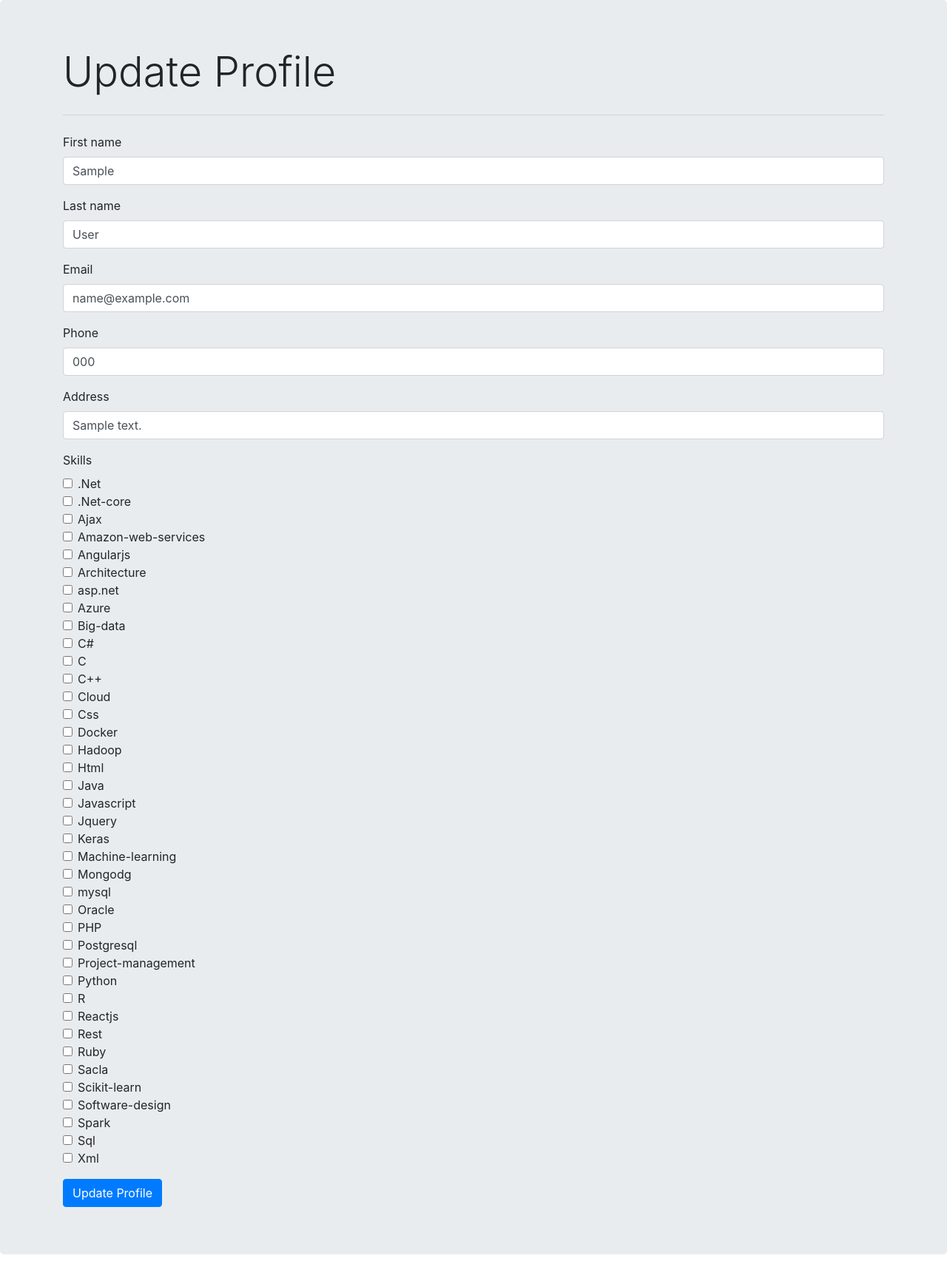
After one commit to yuktibhatt/JobRecommendation, a Django app: page /accounts/userUpdate in a window 1280 px wide. The commit adds this page. Shown: the whole page at 74% size. Run offline with Django 3.2, Linux system fonts and the light colour scheme; a user stored in the database is signed in; tables that the repository leaves empty hold one stand-in row (values such as "Sample post"); parts of the project's set-up code (start-up, migrations or seed data) failed here and were passed over; some libraries are stand-ins or nearby versions.

Commit message:
update profile

```diff
--- a/accounts/forms.py
+++ b/accounts/forms.py
@@ -110,3 +110,30 @@ class JobcreatorForm(UserCreationForm):
         jobcreator.contact=self.cleaned_data.get('contact')
         jobcreator.save()
         return user
+
+class JobseekerChangeForm(forms.ModelForm):
+    first_name = forms.CharField(required=False)
+    last_name = forms.CharField(required=False)
+    email = forms.CharField(required=False)
+    #image = forms.ImageField(required=False)
+    address = forms.CharField(required=False)
+    phone = forms.CharField(required=False)
+    skills = forms.MultipleChoiceField(
+        required=False,
+        widget=forms.CheckboxSelectMultiple,
+        #widget=Select2MultipleWidget,
+        choices=skills_choices,
+    )
+
+    def save(self, user, *args, **kwargs):
+        #jobseeker= Jobseeker.objects.create(user=user)
+        user.jobseeker.phone=self.cleaned_data.get('phone')
+        user.jobseeker.address=self.cleaned_data.get('address')
+        #user.jobseeker.image=self.cleaned_data.get('image')
+        user.jobseeker.skills = self.cleaned_data.get('skills')
+        user.jobseeker.save()
+        super().save(*args, **kwargs)
+
+    class Meta:
+        model = Jobseeker
+        fields = ['first_name','last_name', 'email', 'phone', 'address', 'skills']
--- a/accounts/models.py
+++ b/accounts/models.py
@@ -1,6 +1,6 @@
 from django.db import models
 from django.contrib.auth.models import AbstractUser
-
+import uuid
 
 
 class User(AbstractUser):
@@ -13,6 +13,7 @@ class Jobseeker(models.Model):
     phone = models.CharField(max_length=50)
     address = models.CharField(max_length=100)
     image = models.ImageField(upload_to='images/', blank= True, null = True)
+    #uuid = models.UUIDField(unique=True, default=uuid.uuid4, editable=False)
     #skills = models.ManyToManyField(Skills)
     skills_choices = [
     ('.net', '.Net'),
--- a/accounts/urls.py
+++ b/accounts/urls.py
@@ -1,15 +1,19 @@
 from django.contrib import admin
 from django.urls import path
+from django.urls.conf import re_path
 from . import views
 
 urlpatterns = [
     path("register/",views.register, name="register"),
+    #re_path("accounts/update/(?P<slug>[\-\w]+)/$", views.userUpdate.as_view(), name="views.userUpdate"),
+    path("userUpdate",views.userUpdate.as_view(), name="userUpdate"),
     path("registerUser",views.registerUser.as_view(), name="registerUser"),
     path("registerEmp",views.registerEmp.as_view(), name="registerEmp"),
     path("login",views.login_view, name="login"),
     path("logout",views.logout_view, name="logout"),
     path("userProfile",views.userProfile, name="userProfile"),
     path("empProfile",views.empProfile, name="empProfile"),
-    # path("<int:id>",views.updateProfile,name="updateProfile"),
+    #path("userProfile/<int:pk>",views.updateProfile,name="updateProfile"),
+
 
    ]
--- a/accounts/views.py
+++ b/accounts/views.py
@@ -1,18 +1,33 @@
+from typing import Callable
 from django.contrib.auth import login, logout,authenticate
-from django.shortcuts import render,redirect
+from django.forms.models import model_to_dict
+from django.http import request
+from django.http.response import HttpResponseRedirect
+from django.shortcuts import render,redirect, get_object_or_404
 from django.contrib import messages
 from django.contrib.auth.forms import AuthenticationForm
+from . import forms
 from .models import *
 from jobrec.models import *
-from .forms import JobseekerForm,JobcreatorForm
+from .forms import JobseekerForm,JobcreatorForm, JobseekerChangeForm
 from django.views.generic import CreateView
-
+from django.views.generic import TemplateView
+import nltk
+nltk.download('punkt')
+nltk.download('wordnet')
+nltk.download('stopwords')
+from nltk.corpus import stopwords
+from nltk.stem import WordNetLemmatizer
+from nltk import word_tokenize
+import re
 import pandas as pd
 import pickle
 from sklearn.metrics.pairwise import cosine_similarity
 import sqlalchemy
 
 engine = sqlalchemy.create_engine('postgresql://postgres:1234@localhost:5432/jobrecdb')
+
+
 
 def register(request):
     return render(request, "register.html")
@@ -27,24 +42,24 @@ class registerUser(CreateView):
         login(self.request, user)
         return redirect("login")
 
-# class registerUser(CreateView):
-#     model = User
-#     form_class= JobseekerForm
-#     template_name= '../templates/registerUser.html'
+class userUpdate(TemplateView):
+    template_name = 'updateProfile.html'
 
-#     def registerUser(request,id=0):
-#         if request.method=="GET":
-#             model= User
-#             form =JobseekerForm()
-#             return render(request,"registerUser.html")
-#         else:
-#             form=JobseekerForm(request.POST)
-#             if form.is_valid():
-#             form.save()
-#             return redirect("login")
+    def get_context_data(self, **kwargs):
+        context = super().get_context_data(**kwargs)
+        u = self.request.user
+        i = model_to_dict(u.jobseeker)
+        i.update(model_to_dict(u))
+        context["form"] = forms.JobseekerChangeForm(initial=i)
+        return context
 
-# def updateProfile(request,id):
-#     return render(request, '../templates/updateProfile.html' ,{'id':id})
+    def post(self, *args, **kwargs):
+        form = forms.JobseekerChangeForm(data=self.request.POST, files=self.request.FILES, instance=self.request.user)
+        if form.is_valid():
+            #print("UPDATE FORM VALID")
+            form.save(user=self.request.user)
+            return redirect('userProfile')
+        #return render(self.request, self.template_name, {'form':form})
 
 class registerEmp(CreateView):
     model=User
@@ -95,15 +110,8 @@ def userProfile(request):
         df_joblist = pd.read_sql_table('jobrec_joblisttable',engine,columns=['jobid','jobtitle','advertiserurl','jobdescription','skills','jobstatus','company','joblocation'])
         #tfidf_vectorizer = pickle.load(open('tfidfvec.pkl','rb'))
         #tfidf_jobid = pickle.load(open('tfidfjob.pkl','rb'))
-        import nltk
-        nltk.download('punkt')
-        nltk.download('wordnet')
-        nltk.download('stopwords')
-        from nltk.corpus import stopwords
-        from nltk.stem import WordNetLemmatizer
-        from nltk import word_tokenize
-        import re
-        import string
+
+
 
         wn = WordNetLemmatizer()
         stopwords = nltk.corpus.stopwords.words('english')
--- /dev/null
+++ b/templates/updateProfile.html
@@ -0,0 +1,40 @@
+{% load static %}
+{% load crispy_forms_tags %}
+
+<!doctype html>
+<html class="no-js" lang="zxx">
+
+<head>
+    <meta charset="utf-8">
+    <meta http-equiv="x-ua-compatible" content="ie=edge">
+     <title>Job Recommendation</title>
+    <meta name="description" content="">
+    <meta name="viewport" content="width=device-width, initial-scale=1">
+    <link rel="shortcut icon" type="image/x-icon" href="img/favicon.png">
+
+   <link rel="stylesheet" href="https://stackpath.bootstrapcdn.com/bootstrap/4.5.2/css/bootstrap.min.css" integrity="sha384-JcKb8q3iqJ61gNV9KGb8thSsNjpSL0n8PARn9HuZOnIxN0hoP+VmmDGMN5t9UJ0Z" crossorigin="anonymous">
+   </head>
+
+<body>
+
+
+<div class="jumbotron">
+<div class="container">
+  <h4 class="display-4">Update Profile</h4>
+
+  <hr class="my-4">
+  <form method="post" enctype="multipart/form-data">
+    {% csrf_token %}
+  {{form|crispy }}
+
+  <button type="submit" class="btn btn-primary">Update Profile</button>
+</form>
+ </div>
+</div>
+
+
+<script src="{% static 'https://code.jquery.com/jquery-3.5.1.slim.min.js' %}" integrity="sha384-DfXdz2htPH0lsSSs5nCTpuj/zy4C+OGpamoFVy38MVBnE+IbbVYUew+OrCXaRkfj" crossorigin="anonymous"></script>
+<script src="{% static 'https://cdn.jsdelivr.net/npm/popper.js@1.16.1/dist/umd/popper.min.js' %}" integrity="sha384-9/reFTGAW83EW2RDu2S0VKaIzap3H66lZH81PoYlFhbGU+6BZp6G7niu735Sk7lN" crossorigin="anonymous"></script>
+<script src="{% static 'https://stackpath.bootstrapcdn.com/bootstrap/4.5.2/js/bootstrap.min.js' %}" integrity="sha384-B4gt1jrGC7Jh4AgTPSdUtOBvfO8shuf57BaghqFfPlYxofvL8/KUEfYiJOMMV+rV" crossorigin="anonymous"></script>
+</body>
+</html>
```
Also changed, not shown: templates/userProfile.html (+8 -7 lines), media/images/IMG_20210224_181140__01.jpg (added), media/images/Screenshot_5.png (added), media/images/Screenshot_5_9MKimS1.png (added), media/images/Screenshot_6.png (added), media/images/Screenshot_6_huRLdJY.png (added), 2 other files.
